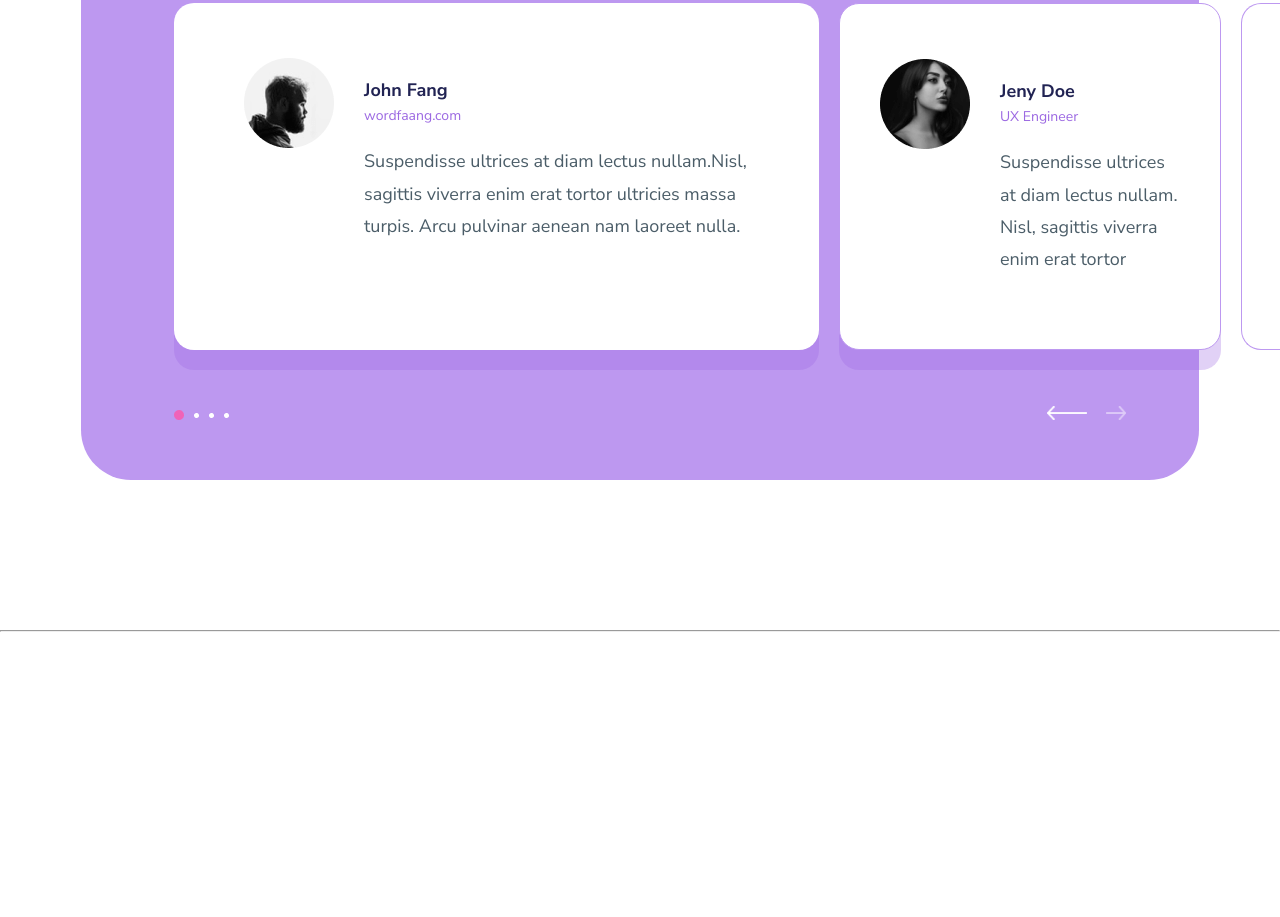
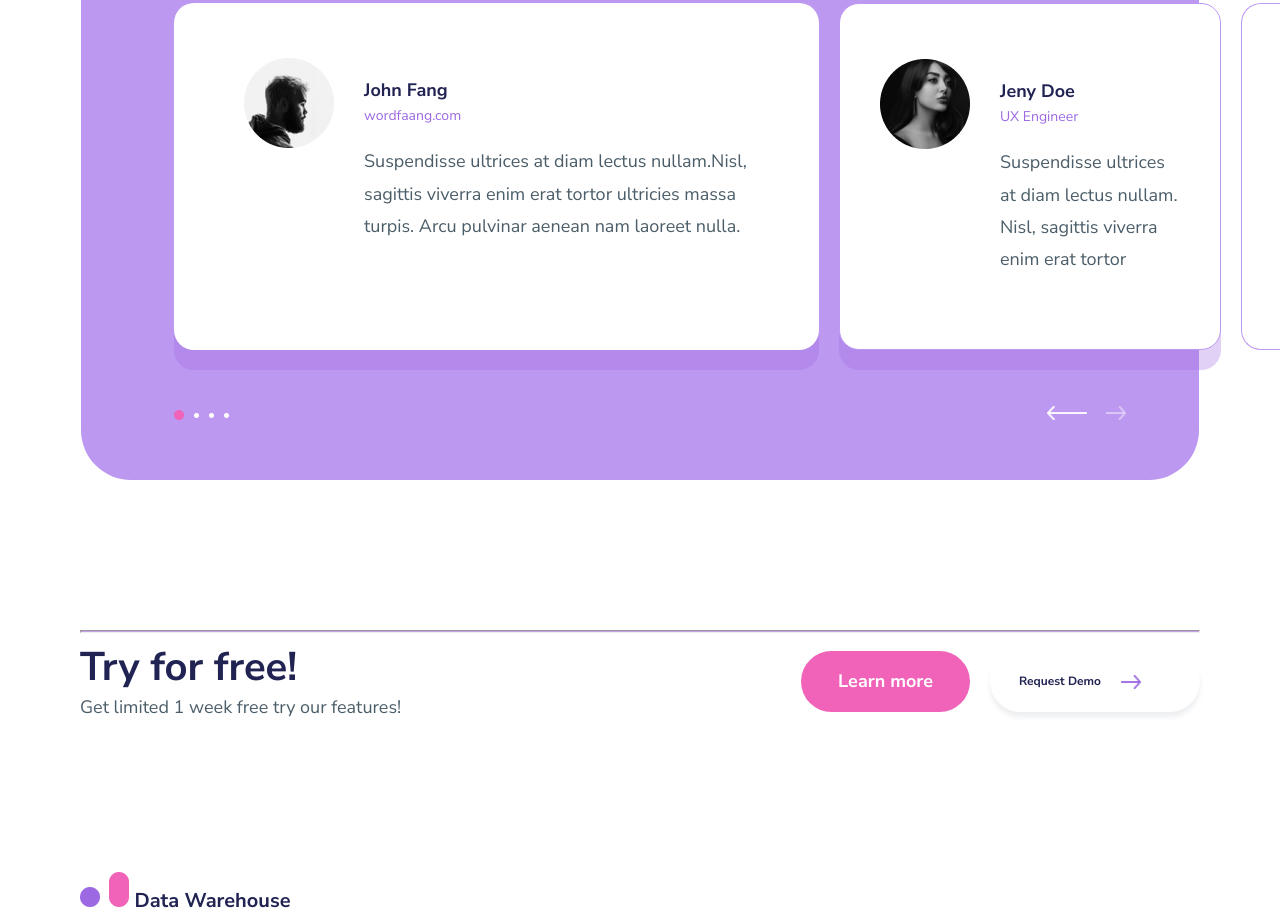
Before and after one commit to rasulovashirin/dw, a plain HTML site: page index.html in a window 1280 px wide. Shown: the part 2621-3538 px from the top of the page. Before the commit the page ends 3261 px from the top, so only its background shows below. Drawn offline with Linux system fonts and the light colour scheme.

Commit message:
i did it!

```diff
--- a/css/style.css
+++ b/css/style.css
@@ -91,7 +91,6 @@ body{
 .main-information-link{
   background-color: #9C69E2;
   padding: 16px 37px;
-
   border-radius: 50px;
   text-decoration: none;
   color:#FFFFFF;
@@ -338,5 +337,57 @@ list-style-type:none;
   margin-left: 19px;
 }
 .line{
+ background-color:  rgb(196, 158, 231);
+ height: 1px;
+}
+/* footer */
+.footer-top{
+  display: flex;
+  align-items: center;
+  justify-content: space-between;
+  margin-bottom: 150px;
+}
+.footer-top-left{
+  width: 405px;
 
 }
+.left-head{
+  font-weight: bold;
+  font-size: 40px;
+  line-height: 130%;
+  color: #212353;
+  margin-bottom: 20px;
+  margin: 0;
+}
+.left-text{
+  font-weight: 500;
+  font-size: 18px;
+  line-height: 160%;
+  color: #4B5D68;
+  margin: 0;
+}
+.footer-top-right{
+  display: flex;
+}
+.more-link{
+  background-color:#F063B8;
+  padding: 16px 37px;
+  border-radius: 50px;
+  text-decoration: none;
+  color:#FFFFFF;
+  font-weight: 800;
+  font-size: 18px;
+  line-height: 160%;
+  margin-right: 20px;
+
+}
+.logo-link{
+  text-decoration: none;
+  font-weight: 900;
+  font-size: 20px;
+  line-height: 160%;
+  color: #212353;
+}
+.logo-last{
+  margin-right: 0;
+}
--- a/index.html
+++ b/index.html
@@ -96,8 +96,9 @@
             </a>
           </div>
         </li>
-      </div>
+      </ul>
     </div>
+
     <div class="blue">
       <h2 class="blue-head">Testimonials</h2>
 
@@ -146,6 +147,35 @@
 
     </div><!--  blue -->
     <hr class="line">
+
+    <div class="footer">
+     <div class="footer-top">
+      <div class="footer-top-left">
+        <p class="left-head">Try for free!</p>
+        <p class="left-text">Get limited 1 week free try our features!</p>
+       </div>
+
+      <div class="footer-top-right">
+        <a class="more-link" href="#" target="_blank">Learn more</a>
+
+        <a class="next-link" href="#" target="_blank">
+          Request Demo
+          <img class="next-img" src="img/next.png" alt="next sign" width="20" height="14">
+        </a>
+      </div>
+
+     </div><!--footer-top-->
+
+     <div>
+       <a class="logo-link" href="#" target="_blank">
+        <img class="logo-img logo-last" src="img/Logo.png" alt="site logo" width="49" height="35">
+        Data Warehouse
+      </a>
+
+     </div>
+
+    </div> <!--footer-->
+
   </div><!--container-->
 
 
```
